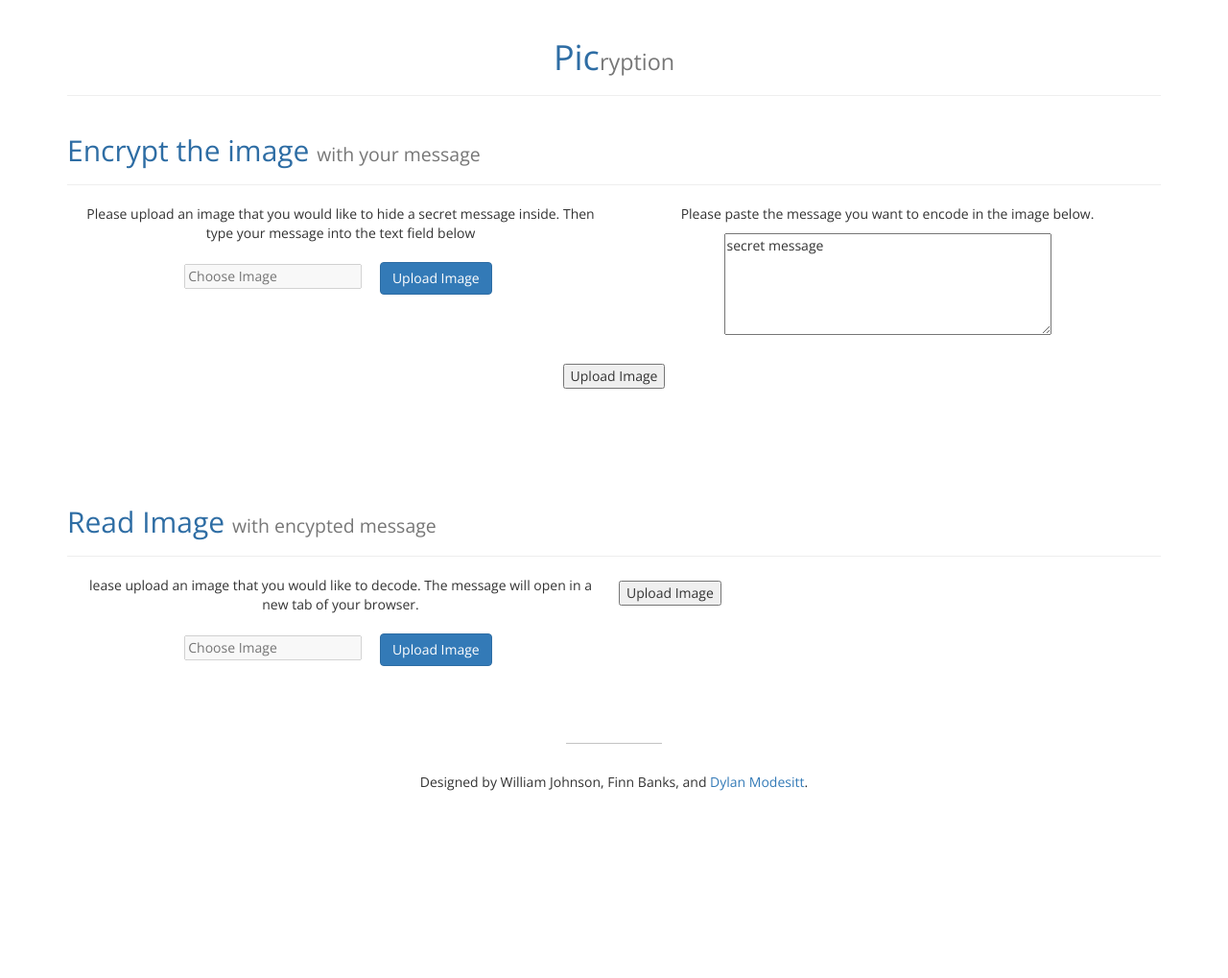
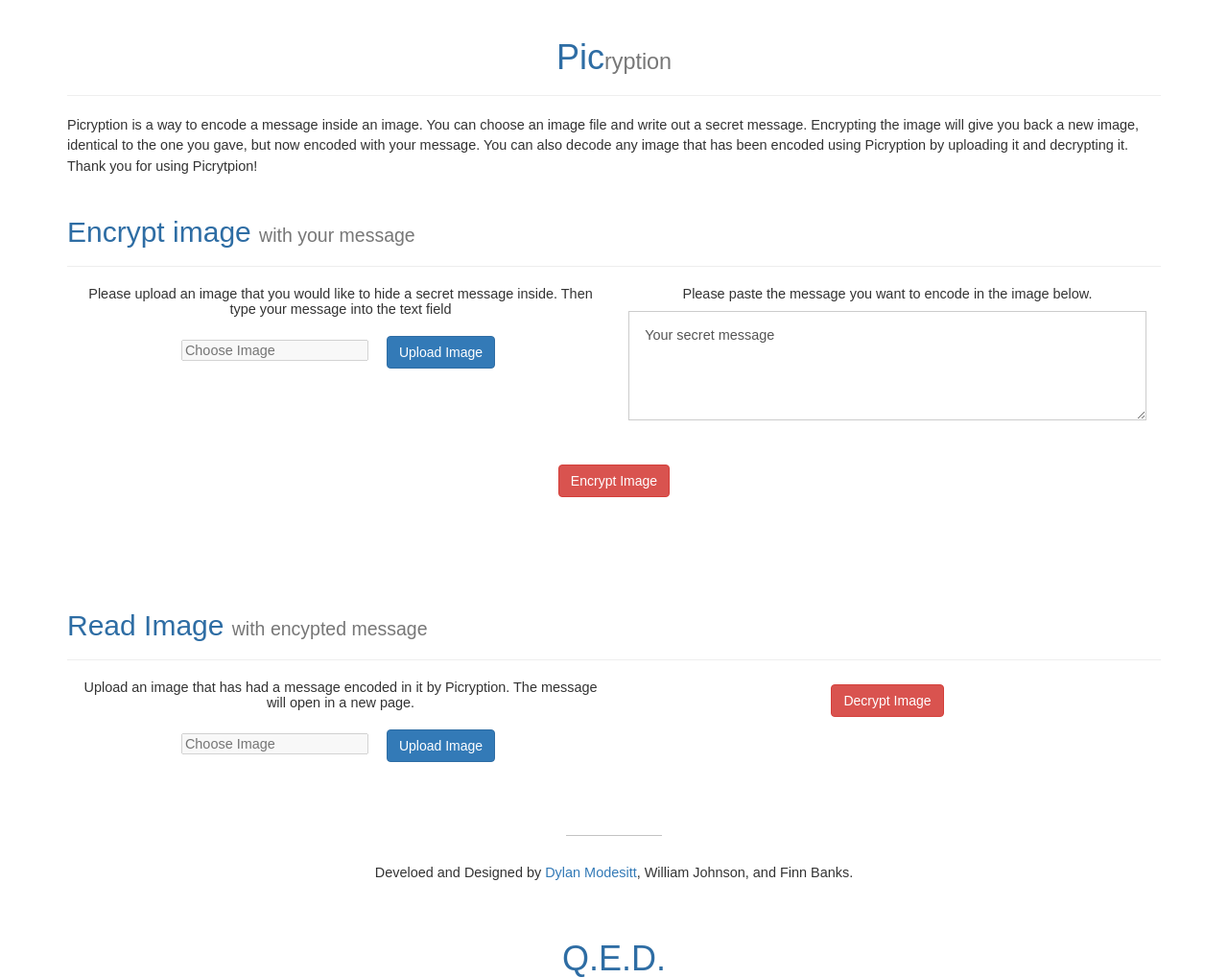
Before and after one commit to DylanModesitt/picryption, a PHP site: page / in a window 1280 px wide. Shown: the whole page at 96% size. Before the commit the page ends 824 px from the top, so only its background shows below. Run offline with PHP 8.4, Linux system fonts and the light colour scheme; some libraries are stand-ins or nearby versions.

Commit message:
Created PHP

```diff
--- a/assets/css/the.css
+++ b/assets/css/the.css
@@ -8,7 +8,7 @@
 }
 body, html {
     width: 100%;
-    font-family: 'Open Sans', sans-serif !important;
+    font: 95% Arial, Helvetica, sans-serif;
     background-color:white;
 }
 h1,h2,h3,h4,h5,h6 {
@@ -27,6 +27,9 @@ a:hover {
 	-webkit-transition: all .3s;
         -moz-transition: all .3s;
         transition: all .3s;
+}
+p.big {
+    line-height: 150%;
 }
 #wrapper {
 	min-height:100%;
@@ -50,7 +53,59 @@ a:hover {
     filter: alpha(opacity=0);
 }
 
+
+<style type="text/css">
+.form-style-6{
+    font: 95% Arial, Helvetica, sans-serif;
+    max-width: 400px;
+    margin: 10px auto;
+    padding: 16px;
+    background: #F7F7F7;
+}
+.form-style-6 h1{
+    background: #43D1AF;
+    padding: 20px 0;
+    font-size: 140%;
+    font-weight: 300;
+    text-align: center;
+    color: #fff;
+    margin: -16px -16px 16px -16px;
+}
+
+.form-style-1 textarea,
+.form-style-1 select
+{
+    -webkit-transition: all 0.30s ease-in-out;
+    -moz-transition: all 0.30s ease-in-out;
+    -ms-transition: all 0.30s ease-in-out;
+    -o-transition: all 0.30s ease-in-out;
+    outline: none;
+    box-sizing: border-box;
+    -webkit-box-sizing: border-box;
+    -moz-box-sizing: border-box;
+    width: 100%;
+    background: #fff;
+    margin-bottom: 4%;
+    border: 1px solid #ccc;
+    padding: 3%;
+    color: #555;
+
+}
+
+.form-style-1 textarea:focus,
+.form-style-1 select:focus
+{
+    box-shadow: 0 0 5px #337ab7;
+    padding: 3%;
+    border: 1px solid #337ab7;
+}
+
+
+
 /* Elements */
+
+
+
 .title {
 	text-align:center;
 	padding-bottom:30px;
--- a/index.html
+++ b/index.html
@@ -33,15 +33,18 @@
 			<div class="page-header text-center">
 				<h1>Pic<small>ryption</small></h1>
 			</div>
+			<div>
+				<p class="big"> Picryption is a way to encode a message inside an image. You can choose an image file and write out a secret message. Encrypting the image will give you back a new image, identical to the one you gave, but now encoded with your message. You can also decode any image that has been encoded using Picryption by uploading it and decrypting it. Thank you for using Picrytpion! </p>
+			</div>
 
 			<div class="page-header">
-				<h2>Encrypt the image <small>with your message</small></h2>
+				<h2>Encrypt image <small>with your message</small></h2>
 			</div>
 			<P>
 				<div class ="center-block text-center uploadContent">
-					<FORM METHOD='post' enctype="multipart/form-data"  ACTION='./assets/php/encode.php'>
+					<FORM METHOD='post' enctype="multipart/form-data"  class="form-style-1" ACTION='./assets/php/encode.php'>
 						<div class= "text-center center-block col-sm-6">
-						<p>Please upload an image that you would like to hide a secret message inside. Then type your message into the text field below</p>
+							<p>Please upload an image that you would like to hide a secret message inside. Then type your message into the text field</p>
 							<input id="uploadFileOne" placeholder="Choose Image" disabled="disabled" />
 							<div class="fileUpload btn btn-primary">
 								<span>Upload Image</span>
@@ -51,11 +54,11 @@
 						</div>
 
 						<div class= "text-center center-block col-sm-6">
-						<p>Please paste the message you want to encode in the image below. </p>
-							<textarea cols="40" rows="5" name="secretMessage">secret message</textarea>
+							<p>Please paste the message you want to encode in the image below. </p>
+							<textarea cols="40" rows="5" name="secretMessage">Your secret message</textarea>
 							<br><br>
 						</div>
-						<input type="submit" value="Upload Image" name="submit">
+						<input type="submit" value="Encrypt Image" class="btn btn-danger" name="submit">
 					</FORM>
 				</P>
 			</div>
@@ -71,7 +74,7 @@
 		</div>
 		<FORM METHOD='post' enctype="multipart/form-data"  ACTION='/assets/php/decode.php'>
 			<div class= "text-center center-block col-sm-6">
-				<p>lease upload an image that you would like to decode. The message will open in a new tab of your browser.</p>
+				<p>Upload an image that has had a message encoded in it by Picryption. The message will open in a new page.</p>
 				<input id="uploadFileTwo" placeholder="Choose Image" disabled="disabled" />
 				<div class="fileUpload btn btn-primary">
 					<span>Upload Image</span>
@@ -79,7 +82,9 @@
 				</div>
 				<br><br>
 			</div>
-			<input type="submit" value="Upload Image" name="submit">
+			<div class= "text-center center-block col-sm-6">
+				<input type="submit" value="Decrypt Image" class="btn btn-danger" name="submit">
+			</div>
 		</FORM>
 	</P>
 	<br>
@@ -89,9 +94,12 @@
 </div>
 <footer class="text-center">
 	<div class="DMblock-line"></div>
-	<p>
-		Designed by William Johnson, Finn Banks, and <a href="http://www.dylanmodesitt.com">Dylan Modesitt</a>.
-	</p>
+	<p> Develoed and Designed by <a href="http://www.dylanmodesitt.com">Dylan Modesitt</a>, William Johnson, and Finn Banks. </p>
+	<br>
+	<br>
+	<div class="text-center">
+		<h1>Q.E.D.</h1>
+	</div>
 </footer>
 </body>
 
```
Also changed, not shown: assets/php/decode.php (+29 -7 lines), assets/php/encode.php (+26 -9 lines), assets/uploads/image.png (deleted).
